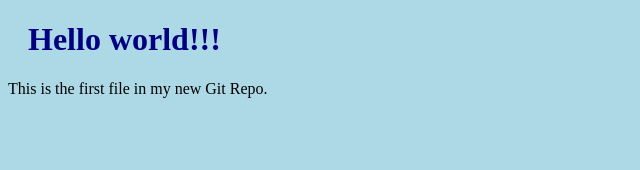
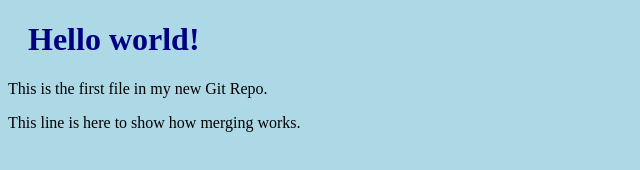
Before and after one commit to iamharrda/git-study, a plain HTML site: page index.html in a window 1280 px wide. Shown: the whole page, without its empty margins (0-640 px from the left). Drawn offline with Linux system fonts and the light colour scheme.

Commit message:
Emergency fix changes

```diff
--- a/index.html
+++ b/index.html
@@ -6,8 +6,9 @@
 </head>
 <body>
 
-<h1>Hello world!!!</h1>
+<h1>Hello world!</h1>
 <p>This is the first file in my new Git Repo.</p>
+<p>This line is here to show how merging works.</p>
 
 </body>
 </html>
```
